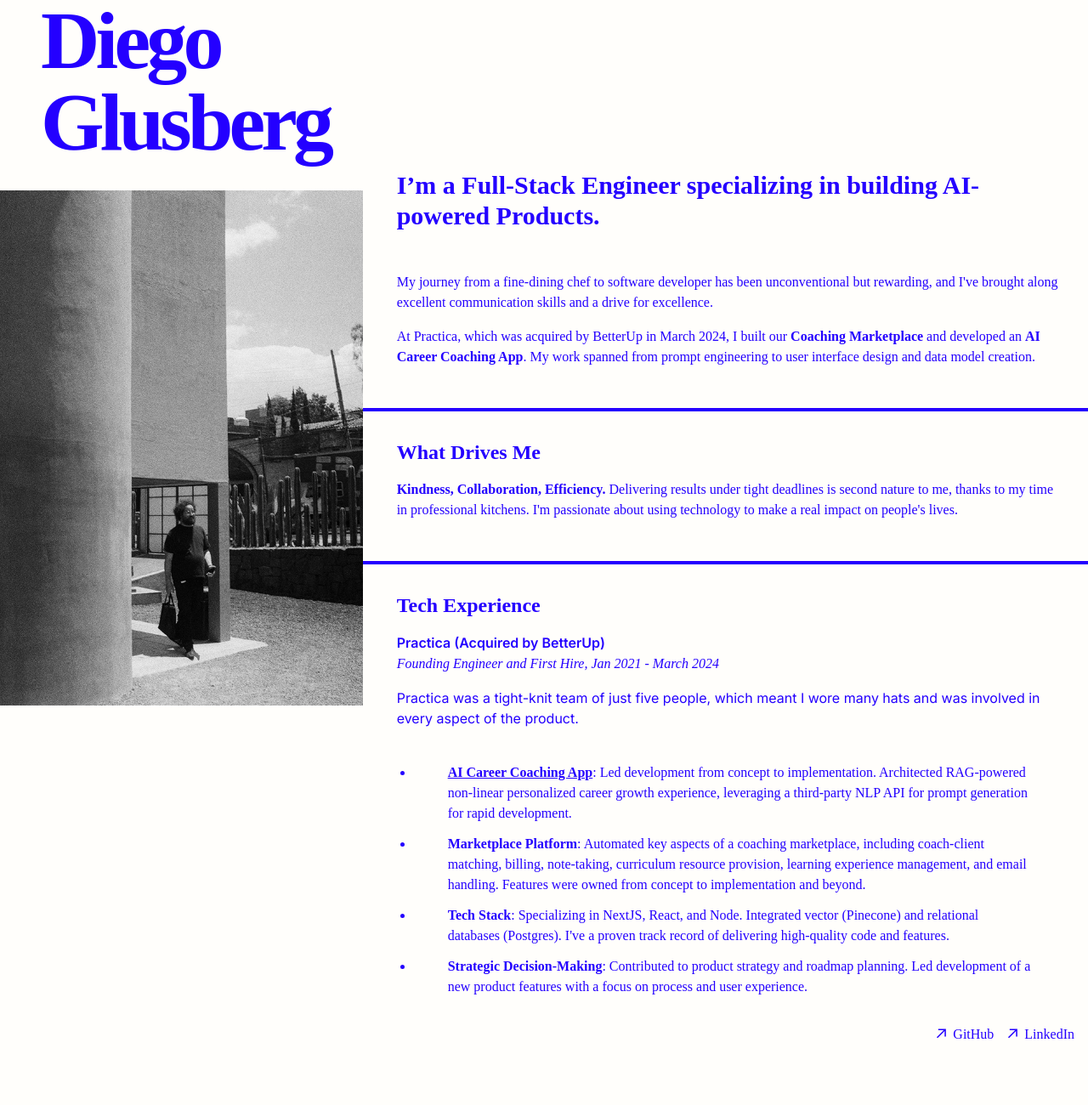
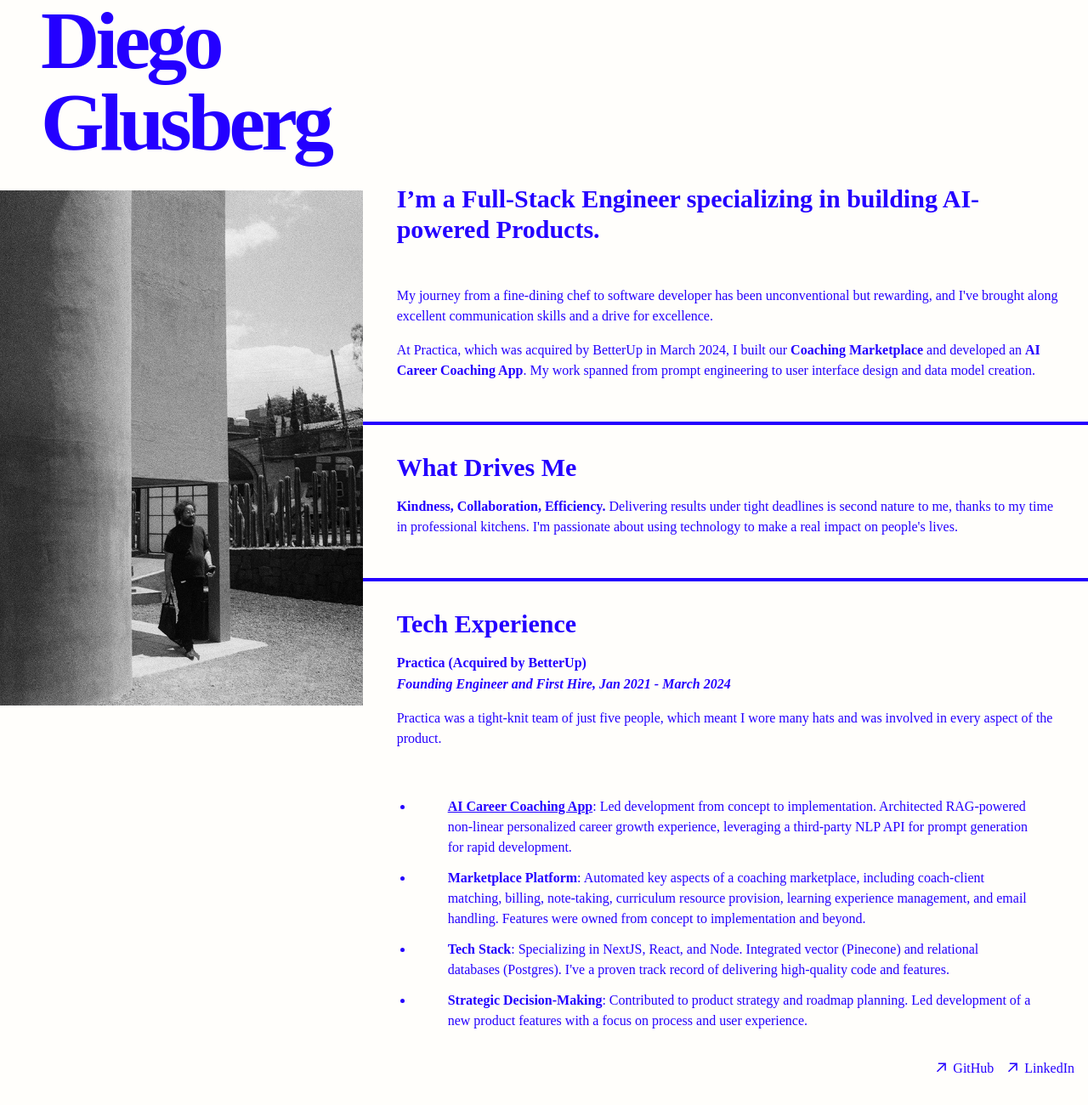
Before and after one commit to chedgo/home, a Next.js app: page / in a window 1280 px wide. Shown: the top 1300 px of the page at 85% size. Built offline with nearby package versions, Linux system fonts and the light colour scheme; a web font is replaced by a local one.

Commit message:
better margins

```diff
--- a/src/app/page.tsx
+++ b/src/app/page.tsx
@@ -3,7 +3,7 @@
 import { ReactNode } from 'react';
 
 const SectionTitle = ({ children }: { children: ReactNode }) => (
-  <h2 className="text-2xl font-semibold font-tenon-bold text-primary mb-4 pl-4 lg:pl-10 pr-8">
+  <h2 className="font-dashiell-bright font-bold text-3xl text-primary mb-4 pl-4 lg:pl-10 pr-8">
     {children}
   </h2>
 );
@@ -40,7 +40,7 @@
           />
         </div>
       </div>
-      <div className="lg:w-2/3 lg:pt-40 relative z-10">
+      <div className="lg:w-2/3 lg:pt-44 relative z-10">
         <div className="mb-12 mt-10 lg:mt:10 text-primary font-dashiell-bright font-bold text-3xl pl-4 lg:pl-10 pr-8">
           I’m a Full-Stack Engineer specializing in building AI-powered
           Products.
@@ -79,17 +79,19 @@
       <div className="lg:w-2/3 relative z-10">
         <SectionTitle>Tech Experience</SectionTitle>
         <div className="mt-2 text-accent pl-4 lg:pl-10 pr-8">
-          <div className="font-semibold">Practica (Acquired by BetterUp)</div>
+          <div className="text-accent font-bold font-tenon-bold">
+            Practica (Acquired by BetterUp)
+          </div>
           <div>
-            <em className="text-primary font-dashiell-bright italic">
+            <em className="text-primary font-dashiell-bright italic font-semibold">
               Founding Engineer and First Hire, Jan 2021 - March 2024
             </em>
           </div>
-          <div className="mt-4 text-accent">
+          <div className="mt-4 text-accent font-tenon">
             Practica was a tight-knit team of just five people, which meant I
             wore many hats and was involved in every aspect of the product.
           </div>
-          <ul className="list-disc list-outside flex flex-col gap-3 mt-10 pl-5">
+          <ul className="list-disc list-outside flex flex-col gap-3 mt-14 pl-5">
             <ListItem>
               <Link
                 href="https://practicahq.com/learn"
```
